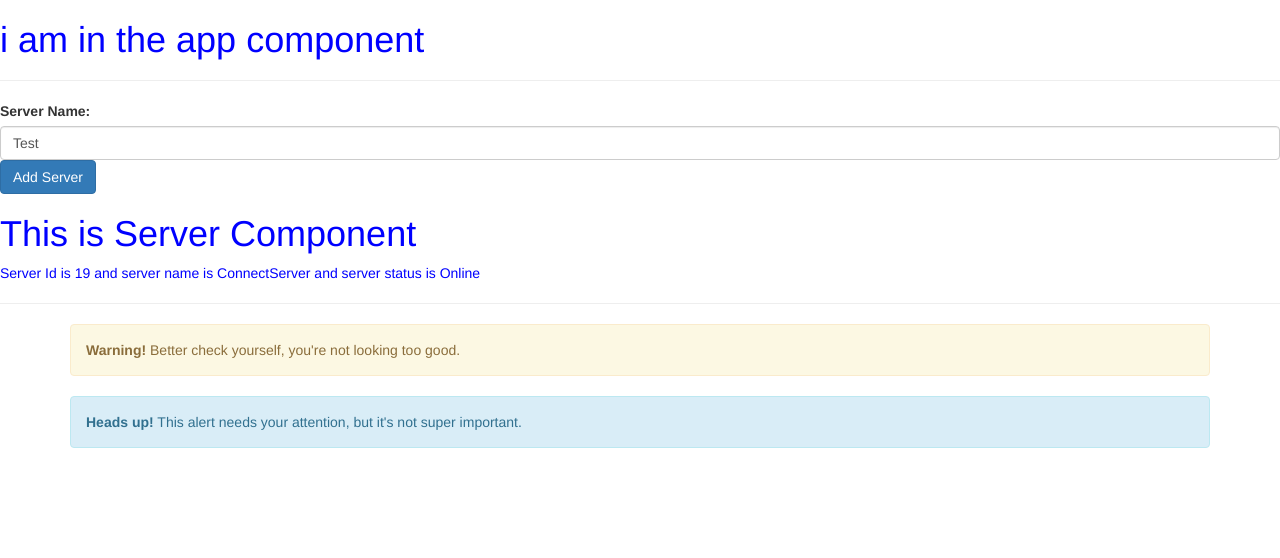
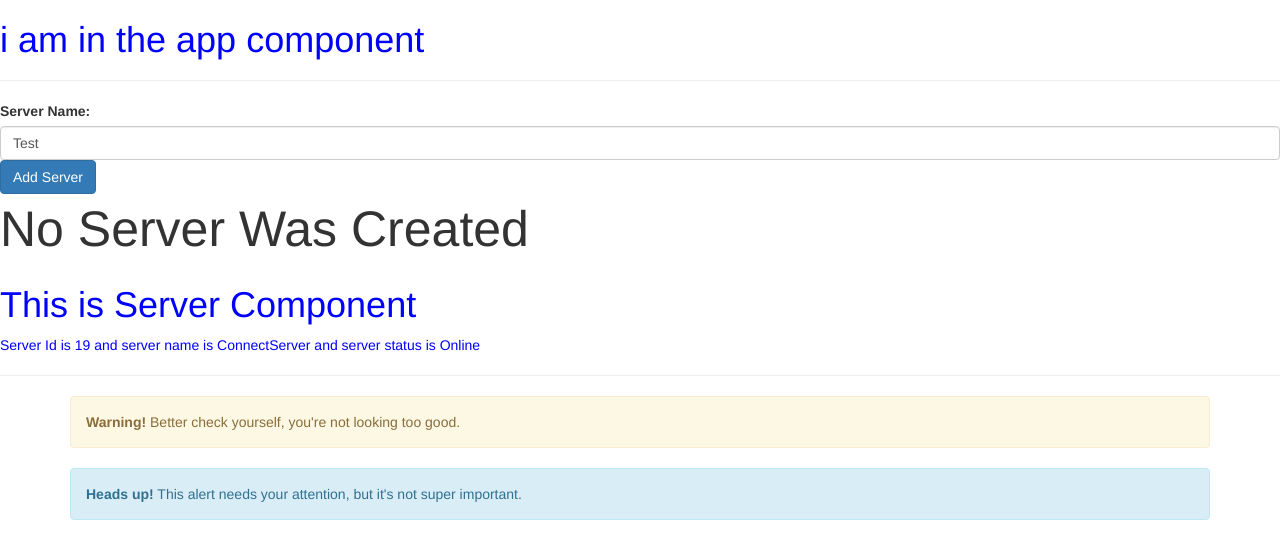
Before and after one commit to uzairqq/Angular-, an Angular app: page / in a window 1280 px wide. Shown: the top 558 px of the page. Built offline with nearby package versions, Linux system fonts and the light colour scheme.

Commit message:
Used NgIf Directive With Else Condition

```diff
--- a/src/app/servers/servers.component.html
+++ b/src/app/servers/servers.component.html
@@ -4,5 +4,10 @@
 <!--{{serverName}}-->
 <button class="btn btn-primary" (click)="onServerConnect()" [disabled]="!allowNewServer">Add Server</button>
 <!--{{serverCreationStatus}}-->
-<p *ngIf="serverCreated">Server was created,Server name was {{serverName}}</p>
+<p *ngIf="serverCreated; else noServer">Server was created,Server name was {{serverName}}</p>
+<ng-template #noServer>
+    <p>No Server Was Created</p>
+</ng-template>
+
+
 <app-server></app-server>
```
